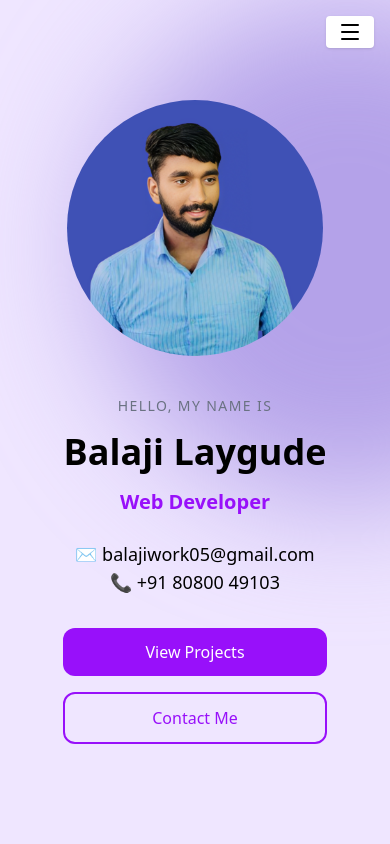
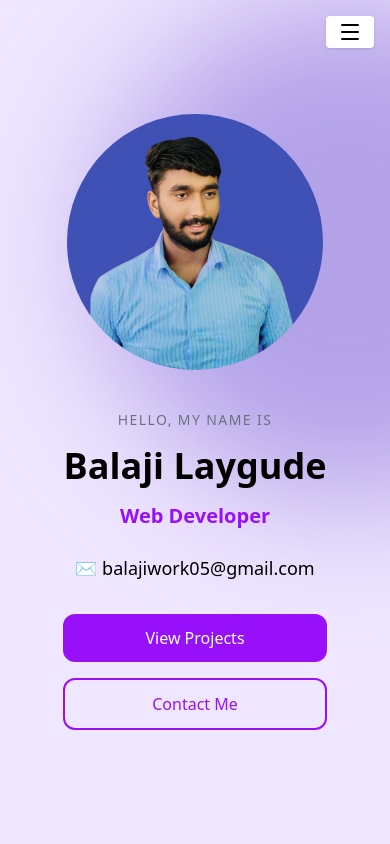
Before and after one commit to balajilaygude/Balaji-s_Portpolio, a React (Vite) app: page / in a window 390 px wide. Shown: the top 844 px of the page. Built offline with nearby package versions, Linux system fonts and the light colour scheme.

Commit message:
Mobile no remove

```diff
--- a/src/components/Hero.jsx
+++ b/src/components/Hero.jsx
@@ -30,12 +30,6 @@ export default function Hero() {
             ✉️ balajiwork05@gmail.com
           </a>
 
-          <a
-            href="tel:+918080049103"
-            className="text-lg block hover:text-purple-600"
-          >
-            📞 +91 80800 49103
-          </a>
           <div className="flex flex-col sm:flex-row gap-4 mt-8 justify-center md:justify-start">
             <a
               href="#projects"
```
